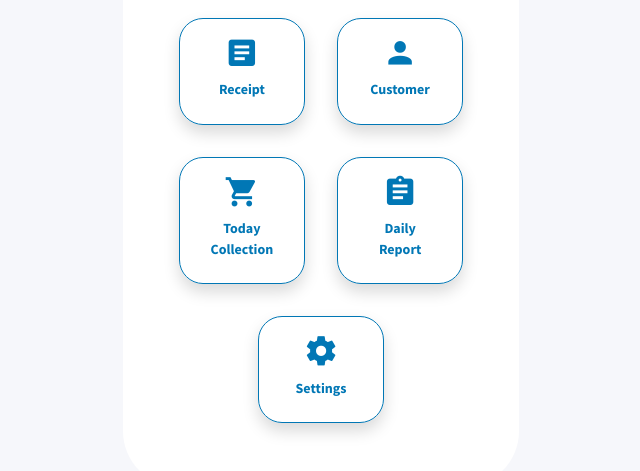
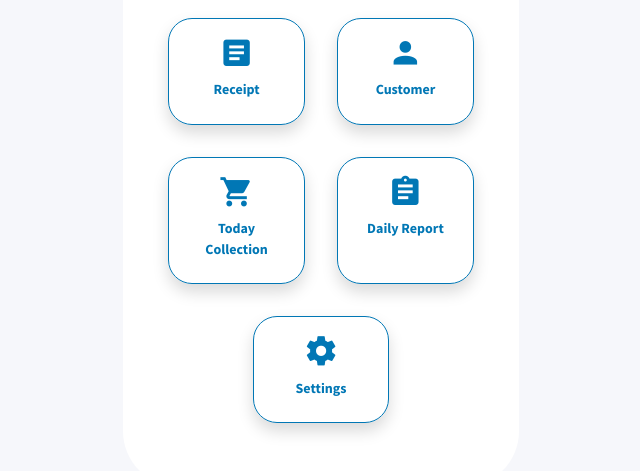
Before and after one commit to Adithyanmohanadz/rut, a plain HTML site: page index.html in a window 1280 px wide. Shown: the part 201-672 px from the top of the page, without its empty margins (319-959 px from the left). Drawn offline with Linux system fonts and the light colour scheme; files that its build step writes are made by us from their sources.

Commit message:
menu look

```diff
--- a/index.html
+++ b/index.html
@@ -41,7 +41,7 @@
       <div class="content-wrapper d-flex align-items-center auth px-0 mob bg">
         <div class="row w-100 mx-0">
           <div class="col-lg-4 mx-auto">
-            <div class="auth-form-light text-left py-5 px-4  rounded-3">
+            <div class="auth-form-light text-left py-5 px-2  rounded-3">
 
               <h4 class="h1 text-center">Menu</h4>
 
```
